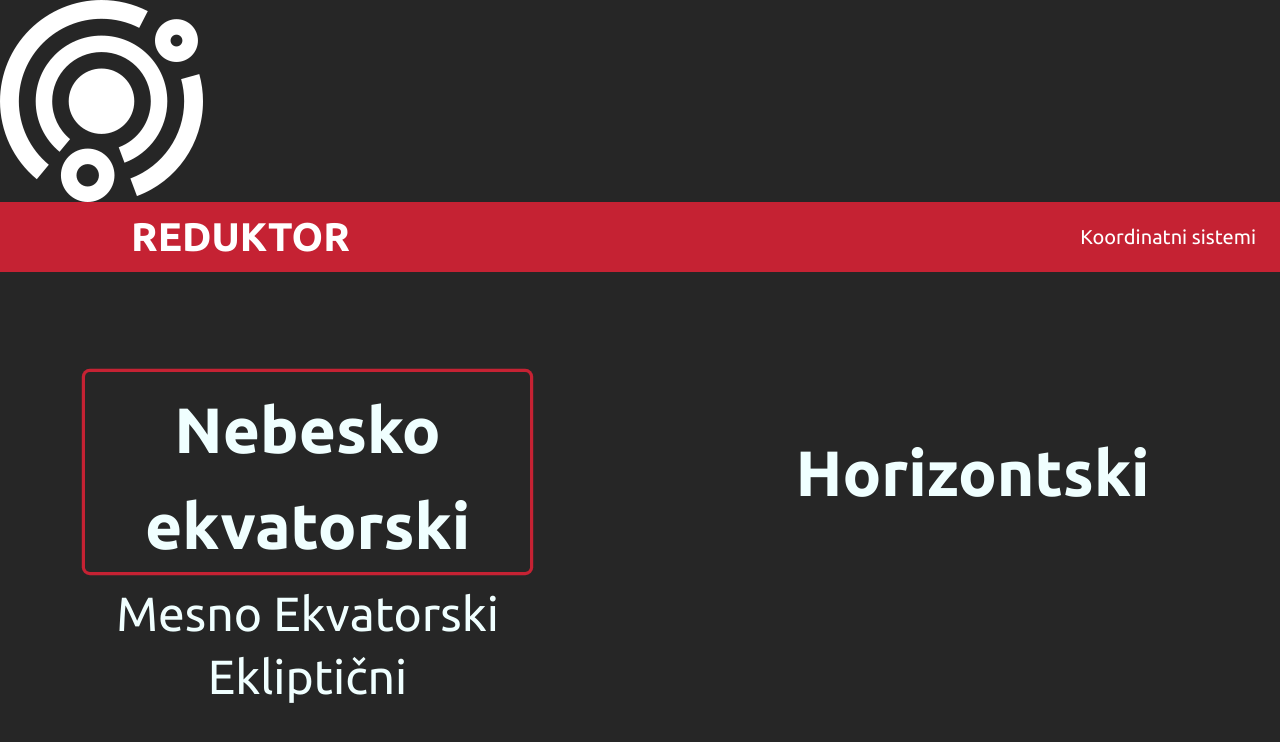
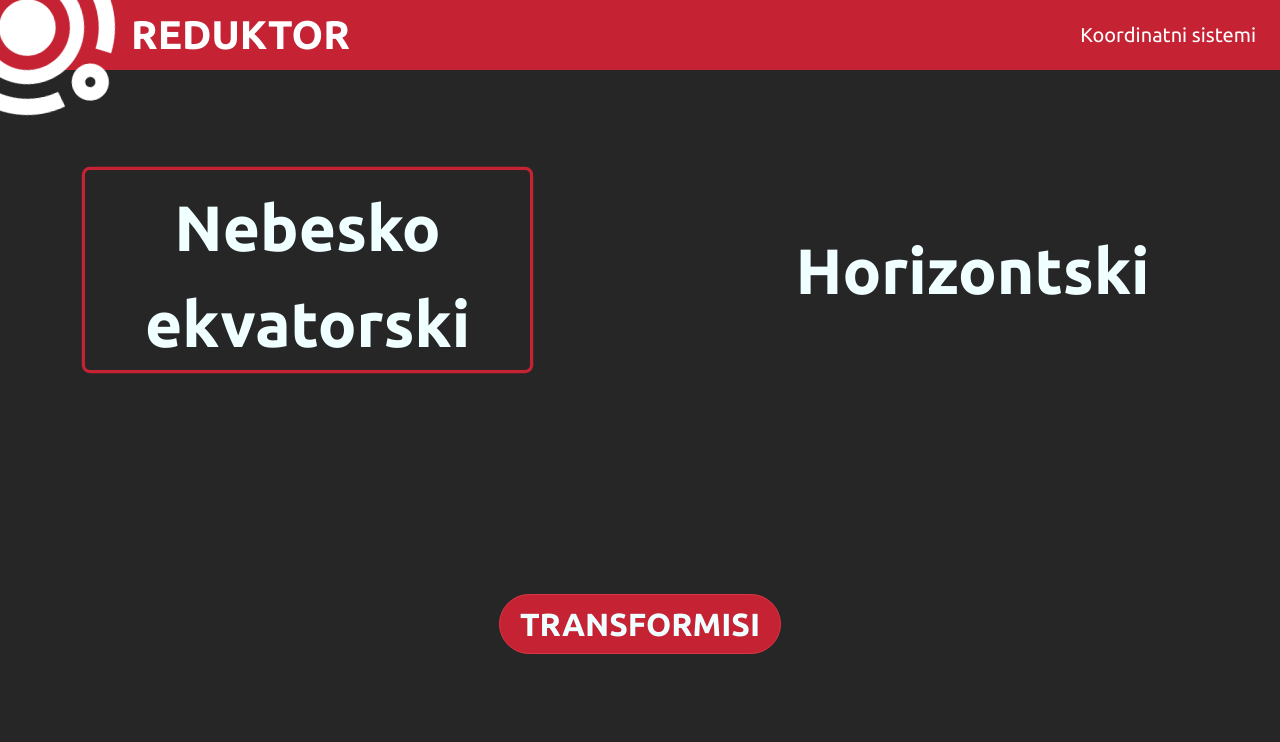
Before and after one commit to rentorious/reduktor, a Flask app: template templates/prelasci/index.html in a window 1280 px wide, after a click on "Nebesko ekvatorski". Shown: the top 742 px of the page. Run offline with Flask 2, Linux system fonts and the light colour scheme; the template is opened without the code that fills it, so the values that code supplies are empty; parts of the project's set-up code (start-up, migrations or seed data) failed here and were passed over; some libraries are stand-ins or nearby versions.

Commit message:
Coordinate transformations frontend and ui

```diff
--- a/static/scripts/prelasci.js
+++ b/static/scripts/prelasci.js
@@ -1,100 +1,247 @@
 const START = "start"
 const END = "end"
 
-const coordSystems = new Set([
-    "Nebesko ekvatorski",
-    "Mesno Ekvatorski",
-    "Ekliptični",
-    "Horizontski"
-])
+var systems = {}
 
 // Get element of the starting coordinate system
 let startOptionText = "Nebesko ekvatorski"
 var startCurrentOptionDiv = document.getElementById("start-system-btn")
 // Get other starting options
-var startOtherOptionsDiv = Object.values(document.querySelectorAll("#start-system a"))
+var startOtherOptionsDiv = document.getElementById("start-options")
+var startInputBox = document.getElementById("inputBox")
 
 // Get element of the ending coordinate system
 let endOptionText = "Horizontski"
 var endCurrentOptionDiv = document.getElementById("end-system-btn")
 // Get other ending options
-var endOtherOptionsDiv = Object.values(document.querySelectorAll("#end-system a"))
+var endOtherOptionsDiv = document.getElementById("end-options")
+var endInputBox = document.getElementById("outputBox")
+
 
 init()
 
+
+// Set the event handler for transform button
+document.getElementById("transform").addEventListener("click", transform)
+
 function init() {
-    // set onclick events for start
-    for (let otherOption of startOtherOptionsDiv) {
-        otherOption.onclick = (e) => {
+    initSystems()
+
+
+    // // set onclick events for start
+    // setEvents(START, startOtherOptionsDiv)
+    // // set onclick events for end
+    // setEvents(END, endOtherOptionsDiv)
+}
+
+function setEvents(where, optionsDiv) {
+    options = optionsDiv.childNodes
+
+    for (let option of options) {
+        option.onclick = (e) => {
             let node = e.target
 
-            setNewOption(START, node.innerText)
-        }
-    }
-
-
-    // set onclick events for end
-    for (let otherOption of endOtherOptionsDiv) {
-        otherOption.onclick = (e) => {
-            let node = e.target
-
-            setNewOption(END, node.innerText)
+            setNewOption(where, node.innerText)
         }
     }
 }
 
-function setNewOption(where, newOptionText) {
-    let currentOption
-    let currentOthers
+async function initSystems() {
+    systems = await getSystemsData()
 
-    let otherOption
-    let otherOptions
+    fillOtherOptions(START)
+    fillOtherOptions(END)
+
+    fillInputs(START)
+    fillInputs(END)
+}
+
+async function getSystemsData() {
+    const url = "/prelasci/all_systems_info"
+
+    const params = {
+        headers: {
+            "content-type": "application/json; charset=UTF-8"
+        },
+        method: "POST"
+    }
+
+    let sysData = fetch(url, params).then(response => {
+        return response.json()
+    })
 
 
+    return sysData
+}
+
+function setNewOption(where, newOptionText) {
     if (where === START) {
         startOptionText = newOptionText
-        fillOtherOptions(START)
-        fillOtherOptions(END)
-        console.log("start")
-
     } else if (where === END) {
         endOptionText = newOptionText
-        fillOtherOptions(END)
-        fillOtherOptions(START)
-        console.log("end")
-
     } else {
         alert("WRONG!")
         return
     }
 
+    fillOtherOptions(END)
+    fillOtherOptions(START)
 
+    fillInputs(START)
+    fillInputs(END)
 }
 
 // Fill drow-down menu options for start or end system
 function fillOtherOptions(where) {
-    let options
+    let optionsDiv
 
     if (where === START) {
-        options = startOtherOptionsDiv
+        optionsDiv = startOtherOptionsDiv
         startCurrentOptionDiv.innerText = startOptionText
     } else if (where === END) {
-        options = endOtherOptionsDiv
+        optionsDiv = endOtherOptionsDiv
         endCurrentOptionDiv.innerText = endOptionText
     } else {
         alert("ERROR!")
         return
     }
 
-    let tmpSystems = new Set(coordSystems)
+    // Exclude system names that are already selected
+    let systemNames = Object.keys(systems)
+    let tmpSystems = new Set(systemNames)
     tmpSystems.delete(startOptionText)
     tmpSystems.delete(endOptionText)
-    let systemArr = [... tmpSystems]
+    let systemArr = [...tmpSystems]
 
-    console.log(tmpSystems)
+    // clear parent div
+    optionsDiv.innerHTML = ""
 
-    for (o of options) {
-        o.innerText = systemArr.pop()
+
+    // Fill with children
+    while (systemArr.length) {
+        let newOption = makeOption(where, systemArr.pop())
+        optionsDiv.appendChild(newOption)
     }
 
 }
+
+function makeOption(where, text) {
+    // return `<a class="dropdown-item" href="#" onclick="setNewOption(${where}, '${text}')">${text}</a>`
+
+    let a = document.createElement("a")
+    a.classList.add("dropdown-item")
+    a.setAttribute("href", "#")
+    a.addEventListener("click", (e) => {
+        setNewOption(where, text)
+    })
+    a.innerText = text
+
+    return a
+}
+
+
+function fillInputs(where) {
+    let inputBox = undefined
+    let system = undefined
+
+    if (where === START) {
+        inputBox = startInputBox
+        system = {
+            name: startOptionText,
+            inputs: systems[startOptionText].inputs
+        }
+    } else if (where === END) {
+        inputBox = endInputBox
+        system = {
+            name: endOptionText,
+            inputs: systems[endOptionText].outputs
+        }
+    } else {
+        alert("NO NO NO!!")
+        return
+    }
+
+    inputBox.innerHTML = ""
+    for (let input of system.inputs) {
+        inputBox.innerHTML += makeInput(input)
+    }
+}
+
+function makeInput(name) {
+    const input = `
+
+    <div class="input-group mb-4">
+        <input type="text" class="form-control" id="${name}"
+               aria-label="${name} name="${name}" aria-describedby="basic-addon2">
+        <div class="input-group-append">
+            <span class="input-group-text" id="basic-addon2">${name}</span>
+        </div>
+    </div>
+    `
+
+    return input
+}
+
+
+function transform() {
+    // Spin astro logo
+    andYetItMoves()
+
+    let data = parseSystemInputs()
+
+
+    let url = "/prelasci/transformisi"
+
+    const params = {
+        headers: {
+            "content-type": "application/json; charset=UTF-8"
+        },
+        body: JSON.stringify(data),
+        method: "POST"
+    }
+
+    fetch(url, params)
+        .then(data => {
+            return data.json()
+        })
+        .then(res => {
+            // Fill in the results
+            for (outputId in res) {
+                document.getElementById(outputId).value = res[outputId]
+            }
+        })
+}
+
+function parseSystemInputs() {
+    let startSystem = systems[startOptionText]
+
+    let inputData = {}
+
+
+    for (inputID of startSystem.inputs) {
+        let input = document.getElementById(inputID)
+
+        inputData[inputID] = input.value
+    }
+
+
+    let data = {
+        startName: startOptionText,
+        startData: inputData,
+        endName: endOptionText,
+    }
+
+    return data
+}
+
+let rotation = 80
+
+function andYetItMoves() {
+    let ball = document.getElementById("corner-logo-top")
+
+    rotation += 360
+    ball.style.transform = `rotate(${rotation}deg)`
+
+    if (rotation > 1000)
+        rotation = 80
+}
--- a/static/styles/main.css
+++ b/static/styles/main.css
@@ -21,14 +21,15 @@
   font-weight: bold;
 }
 
-#corner-logo {
-  position: fixed;
+#corner-logo-top {
+  position: absolute;
   z-index: 500;
   left: -60px;
   top: -60px;
   width: 175px;
   height: 175px;
   transform: rotate(80deg);
+  transition: all 0.5s ease-in-out;
 }
 
 .btn-coordinate {
@@ -42,30 +43,62 @@
   background-color: rgba(209, 209, 209, 0.3);
 }
 
-.btn-coordinate:active, .btn-coordinate:focus {
+.btn-coordinate:active, .btn-coordinate:focus, input:focus {
   outline: 0;
   box-shadow: 0 0 0 0.2rem #C52233;
 }
 
-.dropdown-menu {
+#system_selector {
+  margin-bottom: 10em;
+}
+#system_selector .dropdown-menu {
   width: 100%;
   font-size: 3em;
   background: transparent;
   border: none;
 }
-
-.dropdown-item {
+#system_selector .dropdown-item {
   text-align: center;
   color: #F0FFFF;
   font-size: 1em;
 }
-
-.dropdown-item:hover {
+#system_selector .dropdown-item:hover {
+  background-color: #C52233;
+}
+#system_selector .dropdown-item:active {
   background-color: #C52233;
 }
 
-.dropdown-item:active {
+#transform {
+  border-radius: 33px;
   background-color: #C52233;
+  color: #F0FFFF;
+  width: auto;
+  font-weight: bold;
+  font-size: 2em;
+  padding: 5px 20px;
+  margin-top: 2em;
+}
+
+textarea:focus,
+input[type=text]:focus,
+input[type=password]:focus,
+input[type=datetime]:focus,
+input[type=datetime-local]:focus,
+input[type=date]:focus,
+input[type=month]:focus,
+input[type=time]:focus,
+input[type=week]:focus,
+input[type=number]:focus,
+input[type=email]:focus,
+input[type=url]:focus,
+input[type=search]:focus,
+input[type=tel]:focus,
+input[type=color]:focus,
+.uneditable-input:focus {
+  border-color: #C52233;
+  outline: 0 none;
+  box-shadow: 0 1px 1px rgba(249, 36, 164, 0.66) inset, 0 0 8px rgba(249, 36, 164, 0.66);
 }
 
 /*# sourceMappingURL=main.css.map */
--- a/static/styles/main.scss
+++ b/static/styles/main.scss
@@ -6,7 +6,7 @@
 body {
   font: 100% $font-stack;
   background-color: $secondary-color;
-  color: $text_color;
+  color: $text-color;
 }
 
 ::selection {
@@ -27,17 +27,18 @@
   }
 }
 
-#corner-logo {
-  position: fixed;
+#corner-logo-top {
+  position: absolute;
   z-index: 500;
   left: -60px;
   top: -60px;
   width: 175px;
   height: 175px;
   transform: rotate(80deg);
+  transition: all 0.5s ease-in-out;
 }
 
-.btn-coordinate{
+.btn-coordinate {
   height: 200px;
   font-size: 4em;
   font-weight: bold;
@@ -48,13 +49,15 @@
   background-color: rgba(209, 209, 209, 0.3);
 }
 
-.btn-coordinate:active, .btn-coordinate:focus {
+.btn-coordinate:active, .btn-coordinate:focus, input:focus {
   outline: 0;
   box-shadow: 0 0 0 0.2rem $primary-color;
 }
 
+#system_selector {
+  margin-bottom: 10em;
+
   .dropdown-menu {
-  //background-color: rgba(209, 209, 209, 0.6);
     width: 100%;
     font-size: 3em;
     background: transparent;
@@ -64,7 +67,7 @@
 
   .dropdown-item {
     text-align: center;
-    color: $text_color;
+    color: $text-color;
     font-size: 1em;
   }
 
@@ -75,3 +78,38 @@
   .dropdown-item:active {
     background-color: $primary-color;
   }
+}
+
+#transform {
+  border-radius: 33px;
+  background-color: $primary-color;
+  color: $text-color;
+  width: auto;
+  font-weight: bold;
+  font-size: 2em;
+  padding: 5px 20px;
+  margin-top: 2em;
+}
+
+//FOCUS OUTLINE COLOR FIX
+textarea:focus,
+input[type="text"]:focus,
+input[type="password"]:focus,
+input[type="datetime"]:focus,
+input[type="datetime-local"]:focus,
+input[type="date"]:focus,
+input[type="month"]:focus,
+input[type="time"]:focus,
+input[type="week"]:focus,
+input[type="number"]:focus,
+input[type="email"]:focus,
+input[type="url"]:focus,
+input[type="search"]:focus,
+input[type="tel"]:focus,
+input[type="color"]:focus,
+.uneditable-input:focus {
+  border-color: $primary-color;
+  outline: 0 none;
+
+  box-shadow: 0 1px 1px rgba(249, 36, 164, 0.66) inset, 0 0 8px rgba(249, 36, 164, 0.66);
+}
--- a/templates/prelasci/index.html
+++ b/templates/prelasci/index.html
@@ -1,6 +1,5 @@
 {% extends 'base.html' %}
 {% set active_page="koordinatni" %}
-
 
 {% block header %}
     <div class="container mx-auto" id="system_selector">
@@ -13,9 +12,9 @@
                         Nebesko ekvatorski
 
                     </button>
-                    <div class="dropdown-menu" aria-labelledby="dropdownMenuButton">
-                        <a class="dropdown-item" href="#">Mesno Ekvatorski</a>
-                        <a class="dropdown-item" href="#">Ekliptični</a>
+                    <div class="dropdown-menu" aria-labelledby="dropdownMenuButton" id="start-options">
+<!--                        <a class="dropdown-item" href="#">Mesno Ekvatorski</a>-->
+<!--                        <a class="dropdown-item" href="#">Ekliptički</a>-->
                     </div>
                 </div>
             </div>
@@ -31,9 +30,9 @@
                             data-toggle="dropdown" aria-haspopup="true" aria-expanded="false">
                         Horizontski
                     </button>
-                    <div class="dropdown-menu" aria-labelledby="dropdownMenuButton">
-                        <a class="dropdown-item" href="#">Mesno Ekvatorski</a>
-                        <a class="dropdown-item" href="#">Ekliptični</a>
+                    <div class="dropdown-menu" aria-labelledby="dropdownMenuButton" id="end-options">
+<!--                        <a class="dropdown-item" href="#">Mesno Ekvatorski</a>-->
+<!--                        <a class="dropdown-item" href="#">Ekliptički</a>-->
                     </div>
                 </div>
             </div>
@@ -42,30 +41,27 @@
 
     </div>
 {% endblock %}
-<div class="container">
+
+
+
+{% block content %}
+    <div class="container my-4">
         <div class="row">
-        <div class="col-5">
-            <div class="input-group mb-3">
-                <input type="text" class="form-control" placeholder="Recipient's username"
-                       aria-label="Recipient's username" aria-describedby="basic-addon2">
-                <div class="input-group-append">
-                    <span class="input-group-text" id="basic-addon2">@example.com</span>
-                </div>
-            </div>
+            <div class="col-5" id="inputBox">
+
+
             </div>
 
             <div class="col-2">
 
             </div>
 
-        <div class="col-5">
+            <div class="col-5" id="outputBox">
 
             </div>
 
         </div>
     </div>
 
-
-{% block content %}
-    <script src="{{ url_for("static", filename="scripts/prelasci.js") }}"></script>
+    <button class="btn btn-lg btn-block btn-danger mx-auto" id="transform">TRANSFORMISI</button>
 {% endblock %}
--- a/templates/prelasci/index2.html
+++ /dev/null
@@ -1,2 +0,0 @@
-{% extends 'base.html' %}
-{% set active_page="koodrinatni2" %}
```
Also changed, not shown: astro_scripts/transformations.py (+47 -12 lines), requirements.txt (+133 -73 lines), 1 other file. Lines whose indentation alone changed are shown as unchanged.
